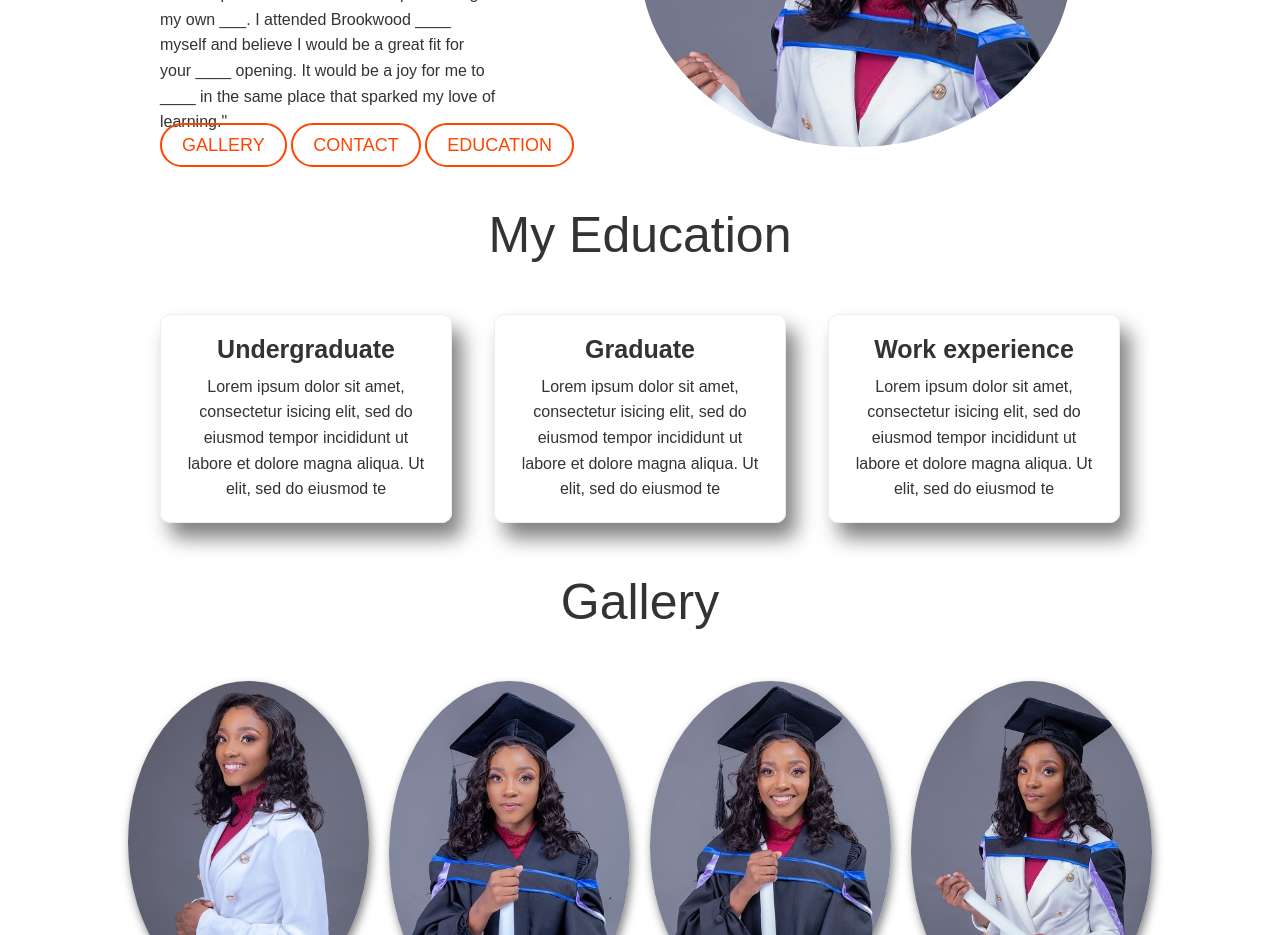
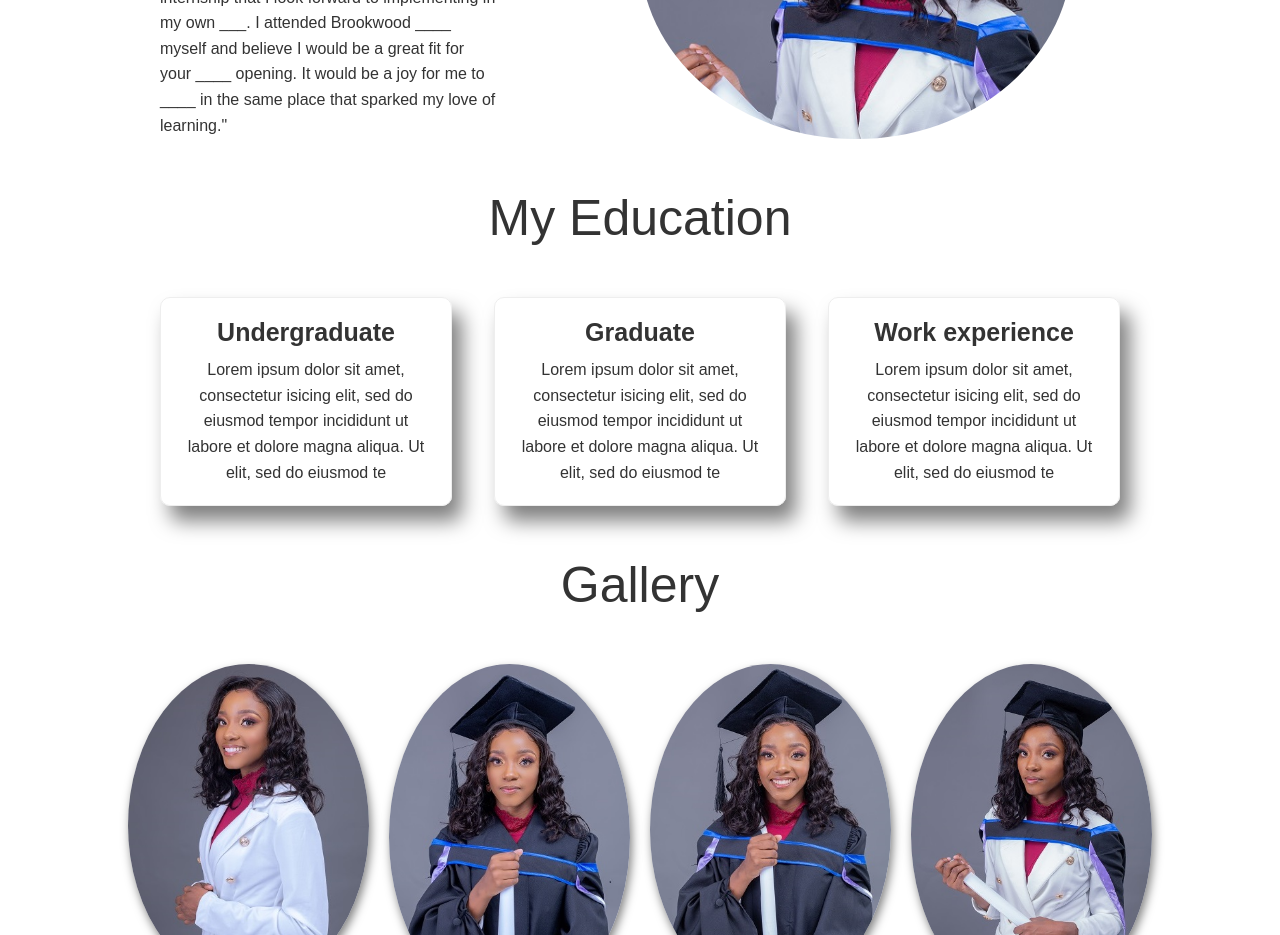
Before and after one commit to TafaraErnest/mitchelle, a plain HTML site: page index.html in a window 1280 px wide. Shown: the part 860-1795 px from the top of the page. Drawn offline with Linux system fonts and the light colour scheme.

Commit message:
Fix buttons

```diff
--- a/index.html
+++ b/index.html
@@ -39,11 +39,7 @@
           joy for me to ____ in the same place that sparked my love of
           learning."
         </p>
-        <div>
-          <a href="#gallery" class="btn">Gallery</a>
-          <a href="#contact" class="btn">Contact</a>
-          <a href="#education" class="btn">Education</a>
-        </div>
+
       </div>
       <div class="cont_1_2">
         <img src="images/img4.jpg" alt="" class="intro_img" />
```
